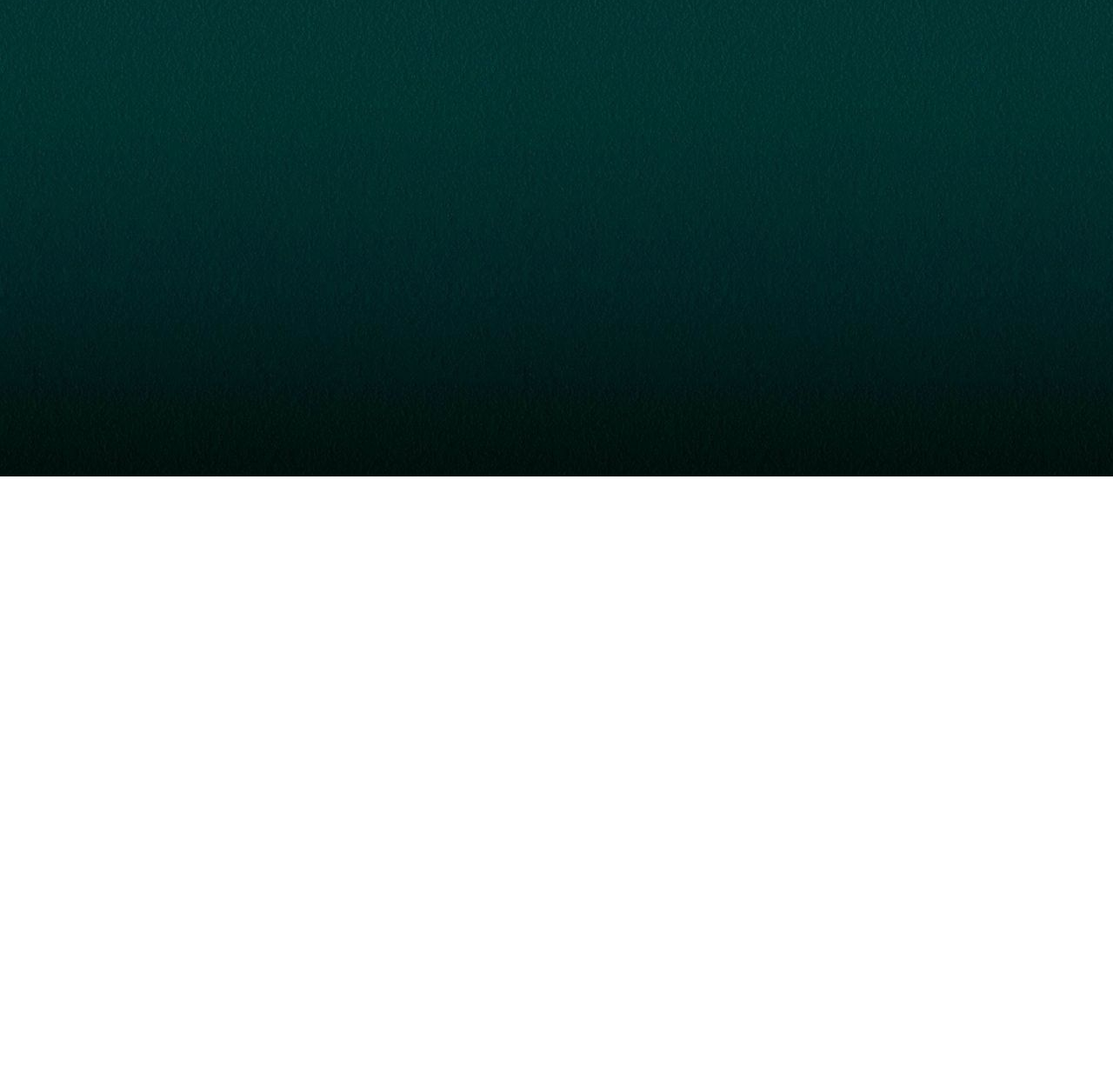
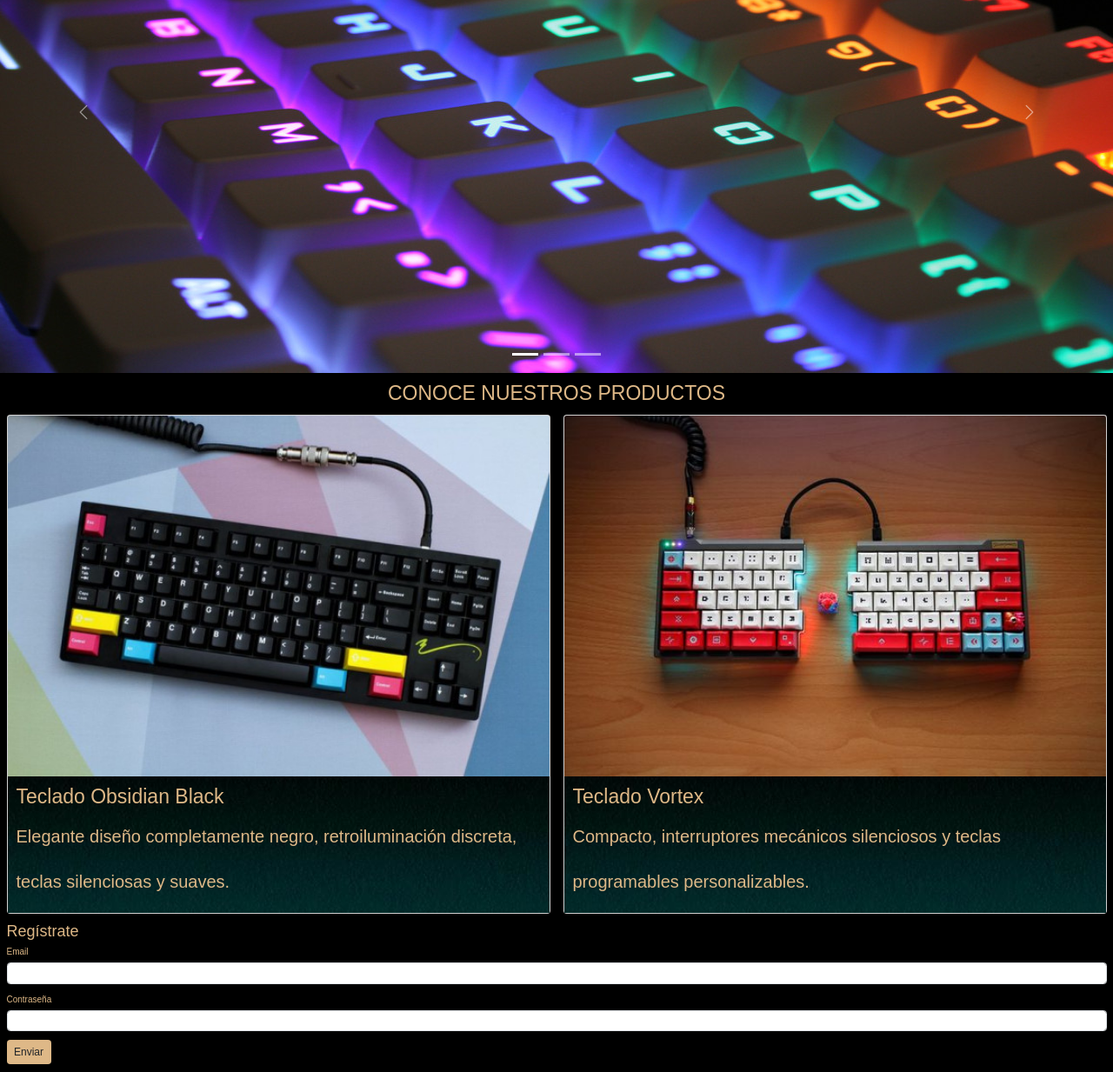
Before and after one commit to TomasZalazar/PreEntrega2-Zalazar, a plain HTML site: page index.html in a window 1280 px wide. Shown: the part 252-1485 px from the top of the page at 87% size. Before the commit the page ends 800 px from the top, so only its background shows below. Drawn offline with nearby package versions, Linux system fonts and the light colour scheme.

Commit message:
arreglando detalles de inicio

```diff
--- a/css/style.css
+++ b/css/style.css
@@ -47,8 +47,9 @@ p{
 
 h1,
 h2,
-h3
-h4{
+h3,
+h4,
+label{
     color: burlywood;
     font-family: sans-serif;
 
@@ -101,42 +102,27 @@ body{
 
 
                                         /* section inicio */
-.section-inicio{
-    display: flex;
-    justify-content: space-between;
-    flex-direction: column;
-    gap: 150px;
-    padding-left: 50px;
 
+.bg-btn-a{
+    background-color: burlywood;
+    font-size: 1.2em;
+    font-weight: 1.6em;
 }
-.section-inicio img{
-    width: 300px;
-    height: 300px;
+.bg-card-body{
+    background-image: url(../img/bg/bgAzulado.jpg);
 }
-.section-inicio p{
-    display: flex;
-    flex-direction: row;
-    justify-content: center;
+.text-color-body{
+    color:burlywood;
 }
 
 
-
-
-main {
-    background:none;
-    color: rgb(192, 176, 176);
-}
-
-section h1{
-    padding-top: 50px;
-}
                                         /* empieza contacto */
 .color-switch{
     background-color:red;
 }
 
                                         /* termina contacto */
-                                        /* start productos destacados flex */
+                                        /* start Ofertas flex */
 .productos{
     display: flex;
     flex-direction:row;
@@ -177,7 +163,8 @@ section h1{
 }
 
 .productos figure figcaption{
-    font-size: 1.8em;
+    font-size: 2em;
+    color: burlywood;
     border-radius: 10px;
     width:auto;
     height: 36px;
@@ -188,7 +175,7 @@ section h1{
     font-size: 1.1em;
     line-height: 1.4em;
     margin-bottom: 20px;
-    color: rgb(245, 238, 238);
+    color: burlywood;
 }
 
 .productos figure button{
--- a/index.html
+++ b/index.html
@@ -34,9 +34,72 @@
         </div>
     </nav>
     <!-- ENDS NAV -->
-    <main>
-
-
+    <header>
+        <div id="carouselExampleIndicators" class="carousel slide">
+            <div class="carousel-indicators">
+                <button type="button" data-bs-target="#carouselExampleIndicators" data-bs-slide-to="0" class="active" aria-current="true" aria-label="Slide 1"></button>
+                <button type="button" data-bs-target="#carouselExampleIndicators" data-bs-slide-to="1" aria-label="Slide 2"></button>
+                <button type="button" data-bs-target="#carouselExampleIndicators" data-bs-slide-to="2" aria-label="Slide 3"></button>
+            </div>
+            <div class="carousel-inner">
+                <div class="carousel-item active">
+                    <img src="./img/productos/Banners/carrousel1.jpg" class="d-block w-100" alt="Carrousel img teclado">
+                </div>
+                <div class="carousel-item">
+                    <img src="./img/productos/Banners/carrousel2.jpg" class="d-block w-100" alt="Carrousel img teclado">
+                </div>
+                <div class="carousel-item">
+                    <img src="./img/productos/Banners/carrousel3.jpg" class="d-block w-100" alt="Carrousel img teclado">
+                </div>
+            </div>
+            <button class="carousel-control-prev" type="button" data-bs-target="#carouselExampleIndicators" data-bs-slide="prev">
+                <span class="carousel-control-prev-icon" aria-hidden="true"></span>
+                <span class="visually-hidden">Previous</span>
+            </button>
+            <button class="carousel-control-next" type="button" data-bs-target="#carouselExampleIndicators" data-bs-slide="next">
+                <span class="carousel-control-next-icon" aria-hidden="true"></span>
+                <span class="visually-hidden">Next</span>
+            </button>
+        </div>
+    </header>
+    <main class="container-fluid py-2 bg-black">
+        <h1 class="text-center p-2">CONOCE NUESTROS PRODUCTOS</h1>
+        <!-- inicia sistema de grilla de BS -->
+        <section class="row">
+            <article class="col-sm-12 col-md-6 col-lg-6 mb-2 bg-black">
+                <div class="card">
+                    <img src="./img/productos/Cards/cards1.jpg" class="card-img-top w-100" alt="card img teclado">
+                    <div class="card-body bg-card-body text-color-body">
+                        <h1 class="card-title">Teclado Obsidian Black</h1>
+                        <p class="card-text">Elegante diseño completamente negro, retroiluminación discreta, teclas silenciosas y suaves.</p>
+                    </div>
+                </div>
+            </article>
+                <!-- card I -->
+            <article class="col-sm-12 col-md-6 col-lg-6 mb-2 bg-black">
+                <div class="card">
+                    <img src="./img/productos/Cards/cards2.jpg" class="card-img-top w-100" alt="card img teclado">
+                    <div class="card-body bg-card-body text-color-body">
+                        <h1 class="card-title">Teclado Vortex</h1>
+                        <p class="card-text">Compacto, interruptores mecánicos silenciosos y teclas programables personalizables.</p>
+                    </div>
+                </div>
+            </article>
+        </section>
+        <section class="contacto py-2 bg-black">
+            <h2>Regístrate</h2>
+            <div class="row">
+                <form class="col-sm-12 col-md-12 col-lg-12">
+                    <div class="mb-3">
+                        <label for="exampleInputEmail1" class="form-label">Email</label>
+                        <input type="email" class="form-control" id="exampleInputEmail1" aria-describedby="emailHelp">
+                    </div>
+                    <div class="mb-3">
+                        <label for="exampleInputPassword1" class="form-label">Contraseña</label>
+                        <input type="password" class="form-control" id="exampleInputPassword1">
+                    </div>
+                    <button type="submit" class="btn bg-btn-a">Enviar</button>
+                </form>
     </main>
     <!-- Start Footer -->
     <footer>
```
Also changed, not shown: pages/contacto.html (+1 -1 lines), pages/nosotros.html (+1 -1 lines), pages/ofertas.html (+1 -1 lines), pages/productos.html (+1 -1 lines), img/productos/Banners/carrousel1.jpg (added), img/productos/Banners/carrousel2.jpg (added), img/productos/Banners/carrousel3.jpg (added), img/productos/Cards/cards1.jpg (added), img/productos/Cards/cards2.jpg (added).
